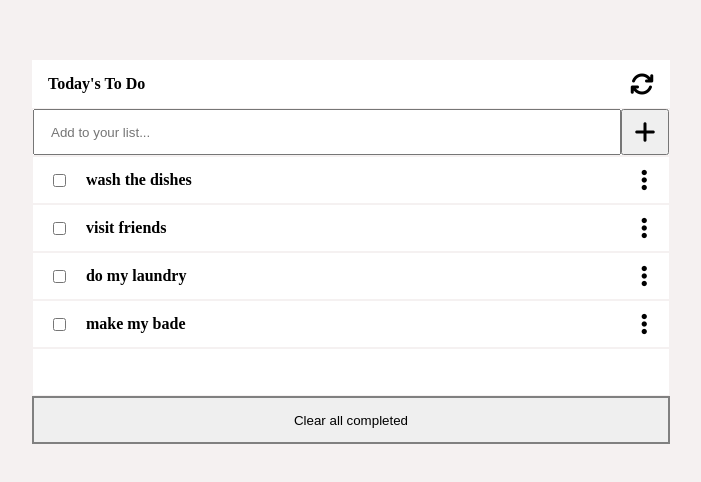
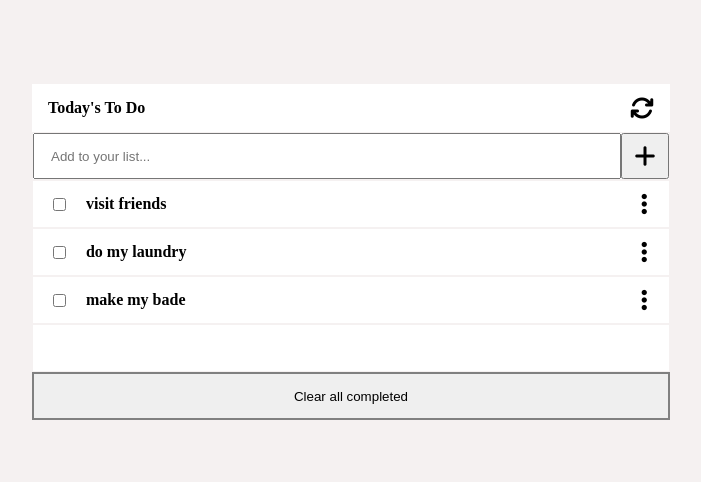
Before and after one commit to addisalemseifu/TodoList, a website built with webpack: page src/index.html in a window 1280 px wide. Shown: the part 148-630 px from the top of the page, without its empty margins (289-990 px from the left). Built offline with nearby package versions, Linux system fonts and the light colour scheme.

Commit message:
Fix linters

```diff
--- a/src/index.html
+++ b/src/index.html
@@ -20,11 +20,11 @@
         </form>
         <div class="todo-container">
             <ul class="todo-list">
-                <div class="todo">
+                <!-- <li class="todo">
                     <input type="checkbox" aria-selected="false" class="list" name="taskCompleted">
                     <h4 class="todo_txt">wash the dishes</h4>
                     <i class="fas fa-ellipsis-v"></i>
-                </div>
+                </li> -->
             </ul>
         </div>
         <button type="submit" class="addtodo-button">Clear all completed</button>
--- a/src/index.js
+++ b/src/index.js
@@ -1,4 +1,4 @@
-import _ from 'lodash';
+// import _ from 'lodash';
 import './style.css';
 // import Icon from './icon.png';
 // import Data from './data.xml';
@@ -31,9 +31,6 @@ function addTodo() {
     const todoDiv = document.createElement('div');
     todoDiv.classList.add('todo');
     todoList.appendChild(todoDiv);
-    // const listOne = document.createElement("input");
-    // listOne.classList.add("list");
-    // npx eslint .
     const newTodo = document.createElement('h4');
     newTodo.classList.add('todo_txt');
     newTodo.innerText = tasks[i].description;
--- a/src/style.css
+++ b/src/style.css
@@ -15,7 +15,6 @@ body {
 }
 
 .to_do_box {
-  /* height: 50%; */
   width: 50%;
   display: flex;
   flex-direction: column;
```
